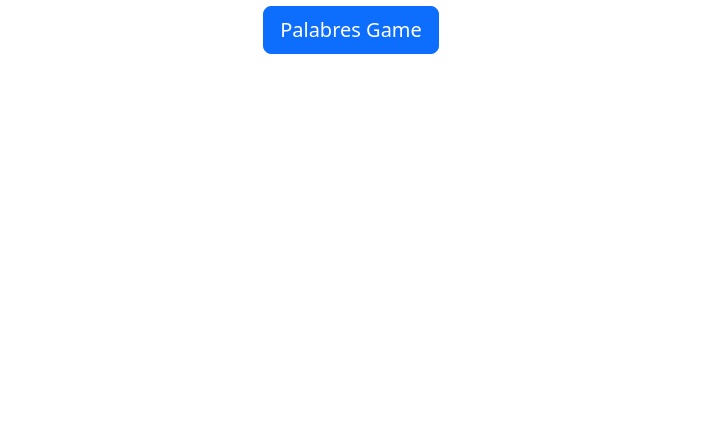
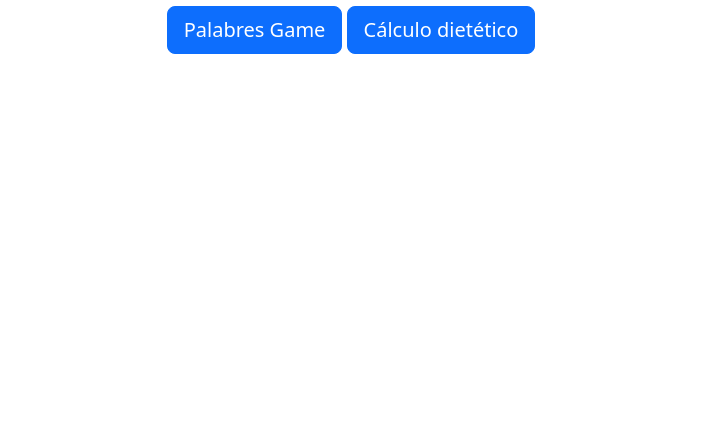
Before and after one commit to amun311/muntenas.web, a website: page apps.html in a window 1280 px wide. Shown: the part 373-800 px from the top of the page, without its empty margins (289-990 px from the left). Drawn offline with nearby package versions, Linux system fonts and the light colour scheme.

Commit message:
added calculo to apps

```diff
--- a/apps.html
+++ b/apps.html
@@ -63,6 +63,8 @@
       <div class="text-center">
           <h2 class="text-center mt-2 mb-4">Aplicaciones Web</h2>
           <a class="btn btn-primary btn-lg" target="_blank"           href="https://www.palabres.es">Palabres Game</a>
+
+        <a class="btn btn-primary btn-lg" target="_blank"           href="https://nutricion-web.pages.dev">Cálculo dietético</a>
     </div>
 
   </div>
```
